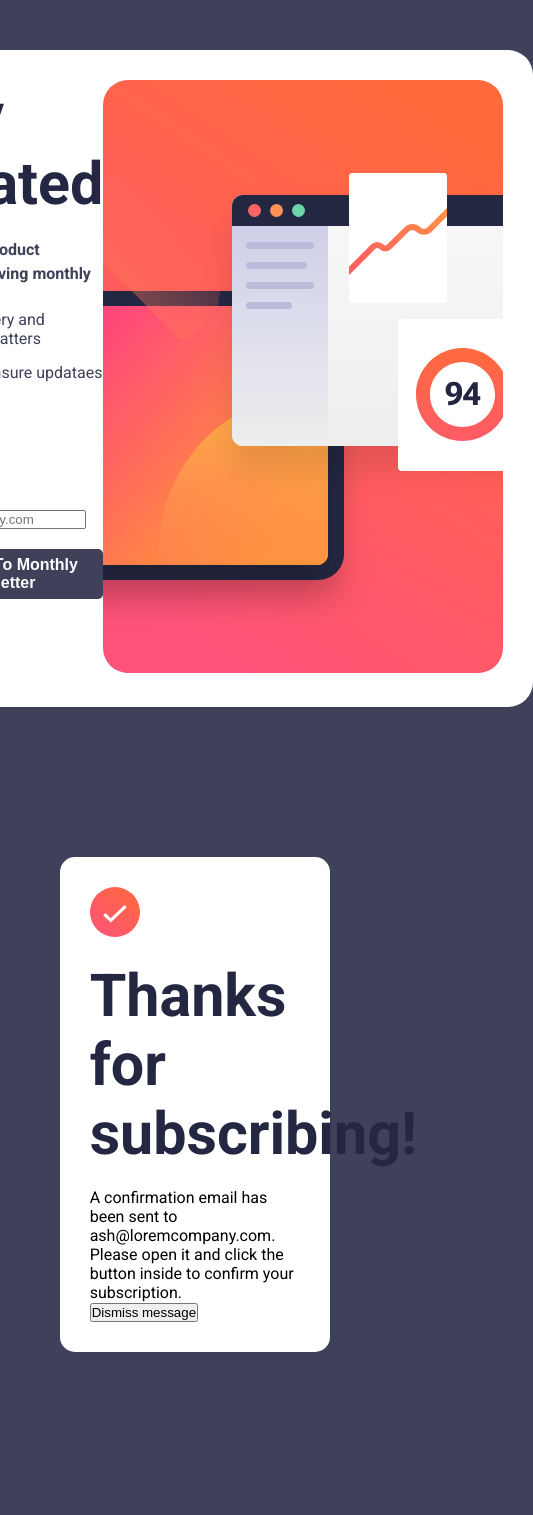
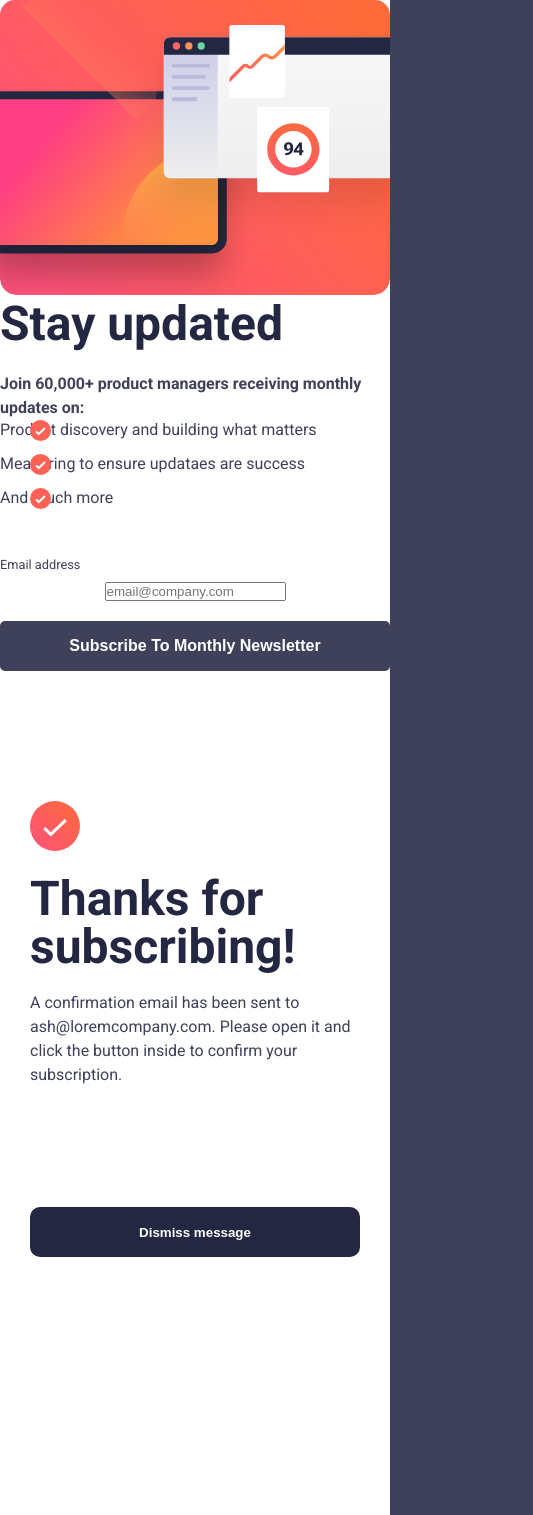
Before and after one commit to safoan/Frondev-tuto, a plain HTML site: page index.html in a window 390 px wide. Shown: the whole page, 533 px wide, since content can reach past the window. Before the commit the page ends 1352 px from the top, so only its background shows below. Drawn offline with Linux system fonts and the light colour scheme.

Commit message:
added css and js code but still need to be fixed

```diff
--- a/main.js
+++ b/main.js
@@ -0,0 +1,29 @@
+let btn=document.querySelector(".btn");
+let intro=document.querySelector(".intro");
+let suc=document.querySelector(".success");
+let err=document.querySelector(".err");
+let btnsuc=document.querySelector(".btnsuc");
+let inpholder=document.querySelector(".inp")
+let input=document.querySelector("input");
+
+btn.addEventListener ("click",function(event){
+    let exp=/^[\w-\.]+@([\w-]+\.)+[\w-]{2,4}$/ig;
+    let inp=document.querySelector("input").value;
+    if(exp.test(inp)){
+        event.preventDefault();
+        suc.style.display="flex";
+        intro.style.display="none";
+        err.style.display="none";
+        input.classList.remove("error");
+
+    }else {
+        event.preventDefault();
+        err.style.display="block";
+        input.classList.add("error");
+    }
+});
+
+btnsuc.addEventListener("click",function(){
+    suc.style.display="none";
+    intro.style.display="flex";
+});
--- a/style.css
+++ b/style.css
@@ -146,6 +146,92 @@ li::before {
 }
 
 .success .mid {
-
+    width: 100%;
+    color: var(--CharcoalGrey);
+    line-height: 1;
 
 }
+.success .mid span {
+    font-weight: bold ;
+
+}
+.success .end button {
+    margin-top: 20px;
+    width: 100%;
+    height: 50px;
+    background-color: var(--DarkSlateGrey);
+    color: white;
+    font-weight: bold;
+    border: none;
+    border-radius: 10px;
+
+}
+button:hover {
+    background-image: linear-gradient(to right ,hsl (4,95%,64%)70%,rgb(248,109,10));
+
+}
+.success h1{
+    font-size: 3rem;
+}
+@media (max-width: 400px) {
+    .intro {
+        flex-direction: column;
+        margin-top: 0px;
+        padding: 0;
+        border-radius: 0;
+
+    }
+    .desc-img{
+        display: none;
+
+    }
+    .info {
+        order: 2;
+
+    }
+    .image {
+        order: 1;
+
+    }
+    .mob-img {
+        display: block;
+        border-radius: 15px;
+        width: 100%;
+
+    }
+    li::before {
+        content: url(./assets/images/icon-list.svg);
+        position: absolute;
+        left: 30px;
+
+    }
+    .intro h1 {
+        font-size: 3rem;
+
+    }
+    .success {
+        width: 100%;
+        margin-top: 0;
+        min-height: 100vh;
+        border-radius: 0;
+
+    }
+    .success .mid p {
+        line-height: 1.5;
+
+    }
+    .success .top {
+        margin-top: 100px;
+
+    }
+    .success .end {
+        margin-top: 100px;
+
+    }
+
+}
+.error:enabled {
+    background-color: hsl(4, 100%, 86%) !important;
+    border: 1px solid hsl(4, 100%, 67%) outset !important  ;
+    color: var(--Tomato) !important;
+}
```
